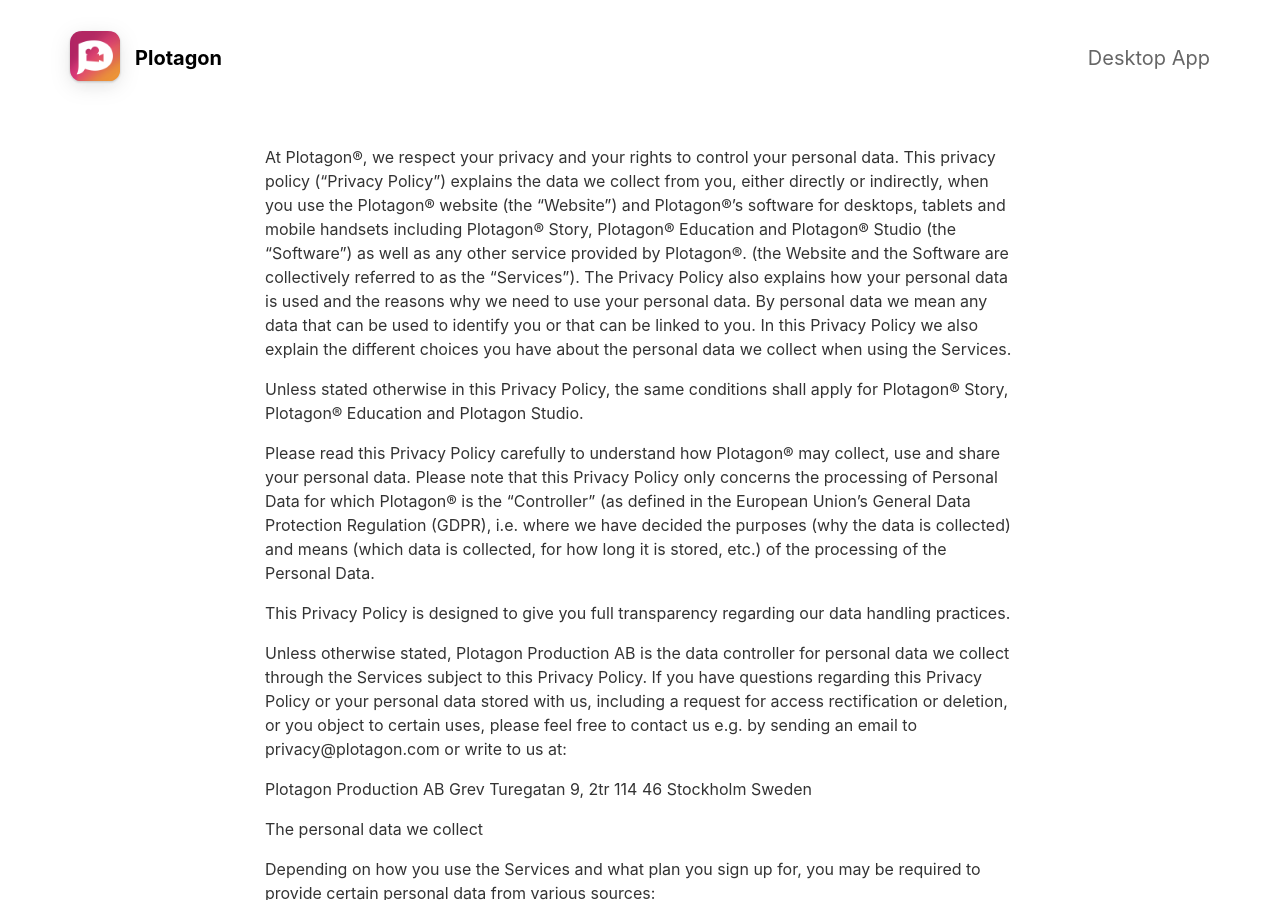
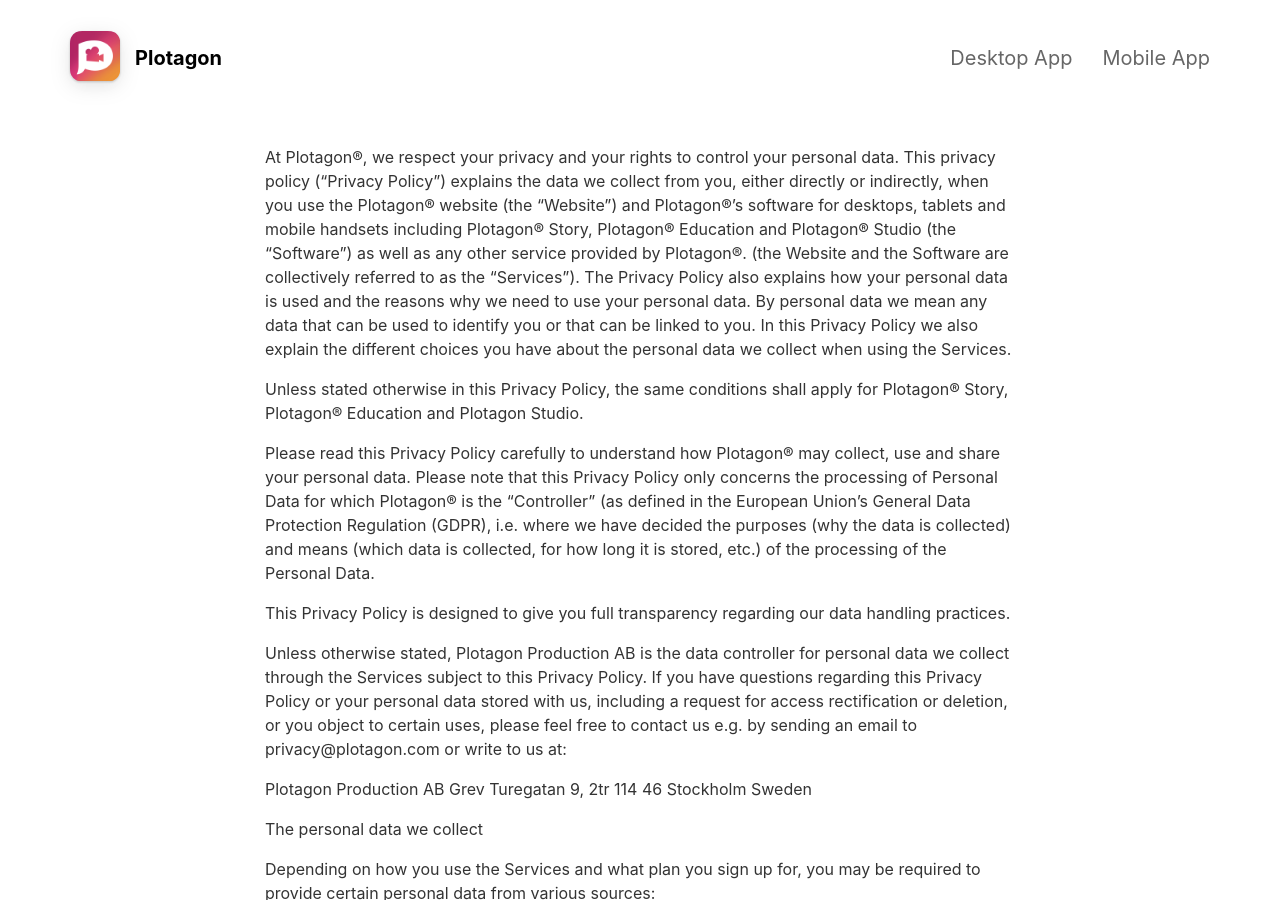
Before and after one commit to goanimateguy/plotagon.github.io, a Jekyll site: the page built from _pages/privacypolicy.md, in a window 1280 px wide and 900 px high. Built offline with Jekyll 4.4.1, drawn with Linux system fonts in a browser that asks for light colours; nearby versions of some CDN libraries.

```diff
--- a/_pages/privacypolicy.md
+++ b/_pages/privacypolicy.md
@@ -2,6 +2,10 @@
 layout: page
 title: Privacy Policy
 include_in_header: false
+
+links: [
+  { "url": "/", "title": "Mobile App" }
+]
 ---
 At Plotagon®, we respect your privacy and your rights to control your personal data. This privacy policy (“Privacy Policy”) explains the data we collect from you, either directly or indirectly, when you use the Plotagon® website (the “Website”) and Plotagon®’s software for desktops, tablets and mobile handsets including Plotagon® Story, Plotagon® Education and Plotagon® Studio (the “Software”) as well as any other service provided by Plotagon®. (the Website and the Software are collectively referred to as the “Services”). The Privacy Policy also explains how your personal data is used and the reasons why we need to use your personal data. By personal data we mean any data that can be used to identify you or that can be linked to you. In this Privacy Policy we also explain the different choices you have about the personal data we collect when using the Services.
 
```
